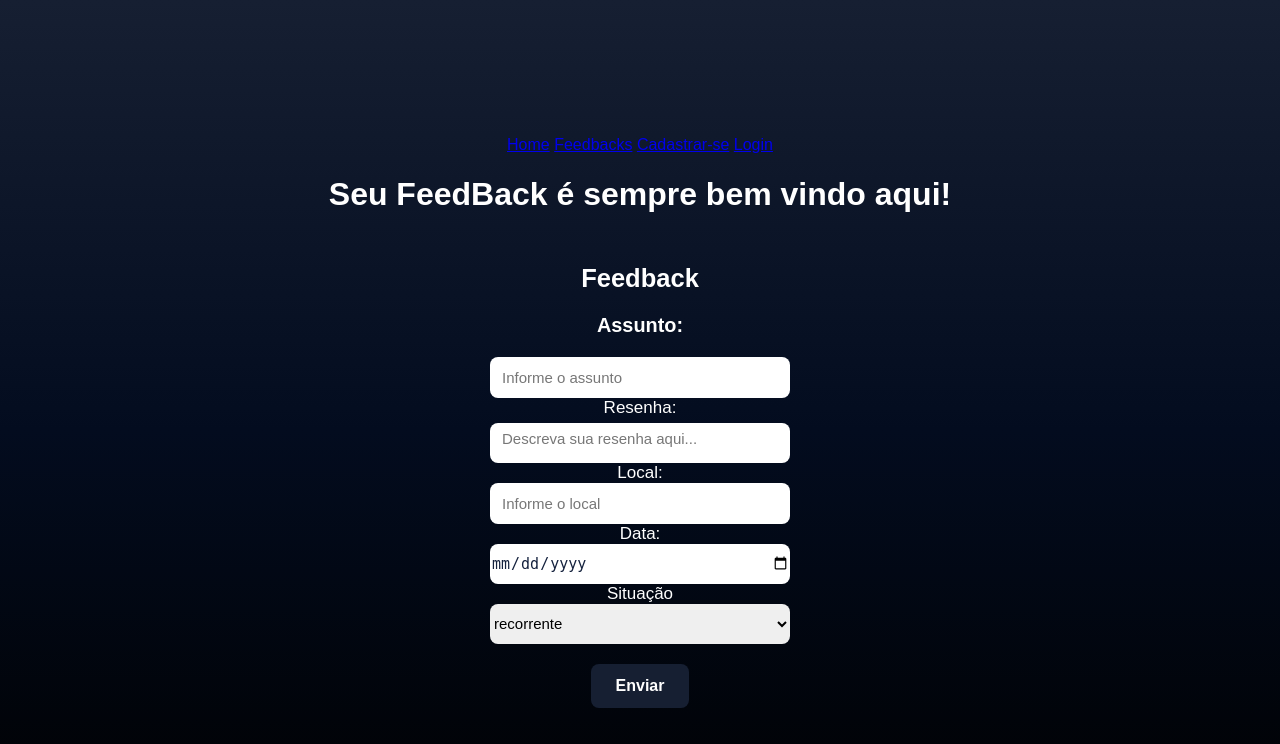
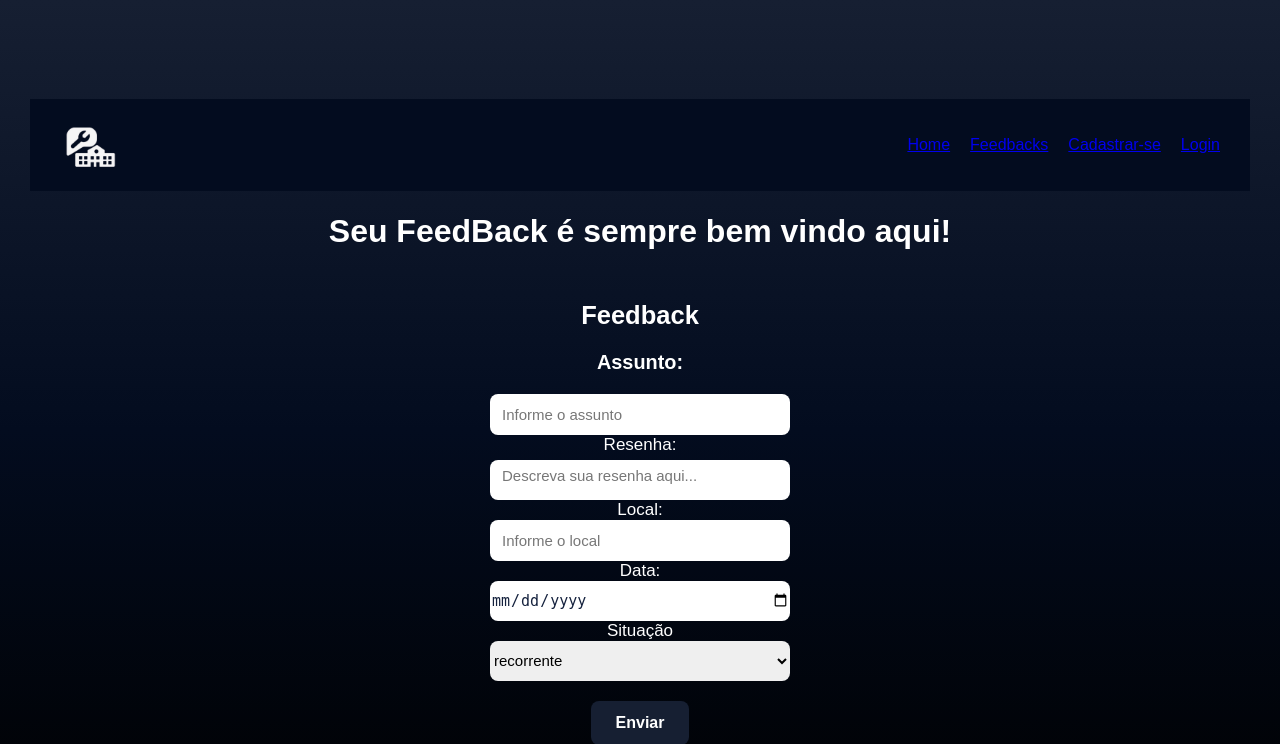
Before and after one commit to Leleo-a-Lenda/projeto-massa, a Flask app: page /feedback in a window 1280 px wide. Shown: the top 744 px of the page. Run offline with Flask 3, Linux system fonts and the light colour scheme; a user stored in the database is signed in.

Commit message:
papai tá orgulhoso

```diff
--- a/static/feedback.css
+++ b/static/feedback.css
@@ -13,6 +13,30 @@ body {
     justify-content: center;
 
     text-align: center;
+}
+
+header.site-header {
+    width: 100%;
+    box-sizing: border-box;
+    background-color: #030c1f;
+    display: flex;
+    align-items: center;
+    justify-content: space-between;
+    gap: 20px;
+    padding: 14px 30px;
+}
+
+.brand img {
+    display: block;
+    width: 64px;
+    height: 64px;
+    object-fit: contain;
+}
+
+.site-nav {
+    display: flex;
+    align-items: center;
+    gap: 20px;
 }
 
 h1 {
--- a/templates/base_header.html
+++ b/templates/base_header.html
@@ -1,6 +1,11 @@
-<header>
-    <a class="links" href="{{ url_for('home') }}">Home</a>
-    <a class="links" href="{{ url_for('feedback') }}">Feedbacks</a>
-    <a class="links" href="{{ url_for('cadastro') }}">Cadastrar-se</a>
-    <a class="links" href="{{ url_for('login') }}">Login</a>
+<header class="site-header">
+    <a class="brand" href="{{ url_for('home') }}" aria-label="Página inicial">
+        <img src="{{ url_for('static', filename='iconfinal.png') }}" alt="ConsertaPD">
+    </a>
+    <nav class="site-nav">
+        <a class="links" href="{{ url_for('home') }}">Home</a>
+        <a class="links" href="{{ url_for('feedback') }}">Feedbacks</a>
+        <a class="links" href="{{ url_for('cadastro') }}">Cadastrar-se</a>
+        <a class="links" href="{{ url_for('login') }}">Login</a>
+    </nav>
 </header>
```
Also changed, not shown: static/cadastros.css (+16 -2 lines), static/homepage.css (+69 -3 lines), templates/homepage.html (+9 -9 lines), static/iconfinal.png (added).
